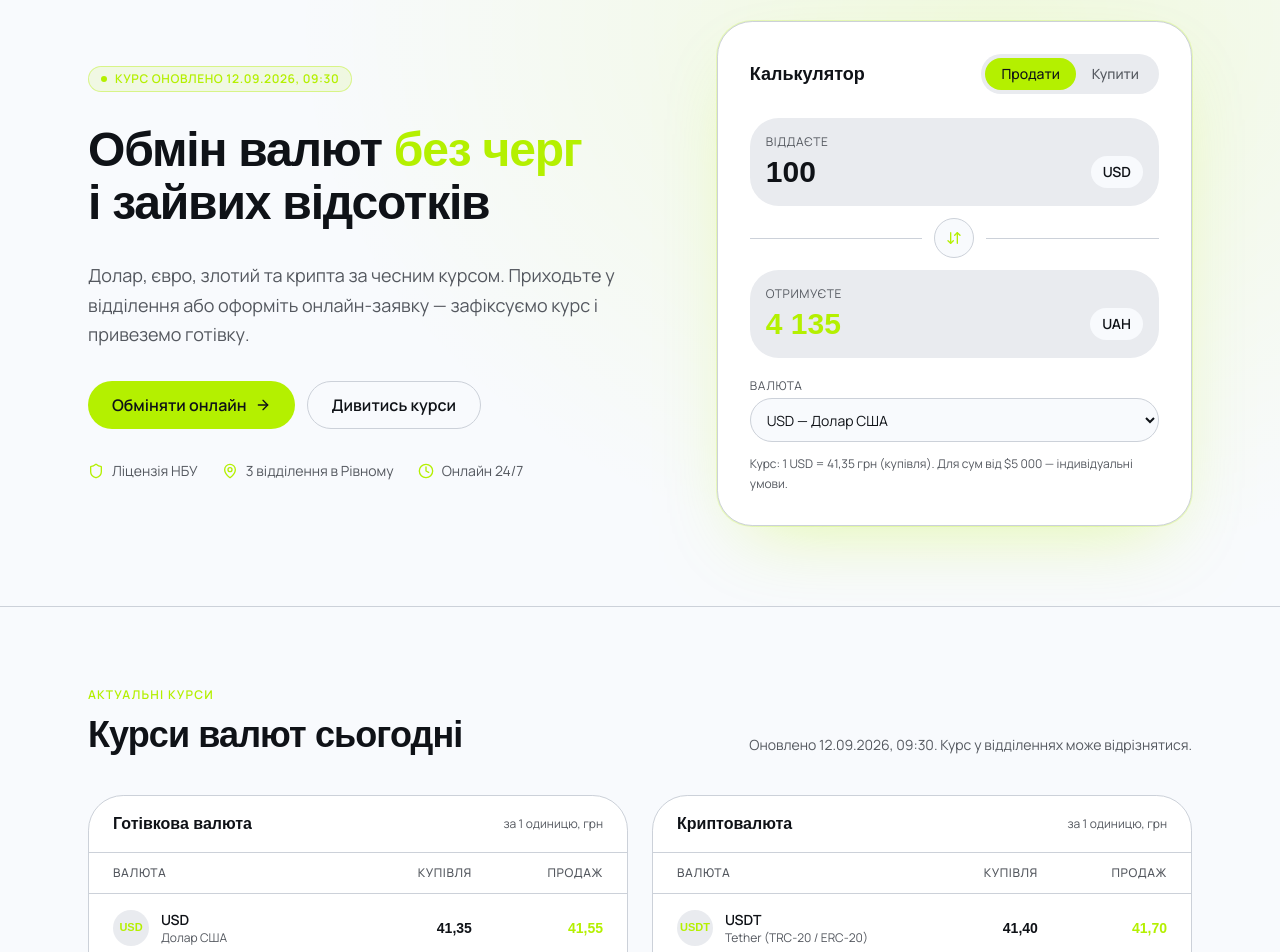
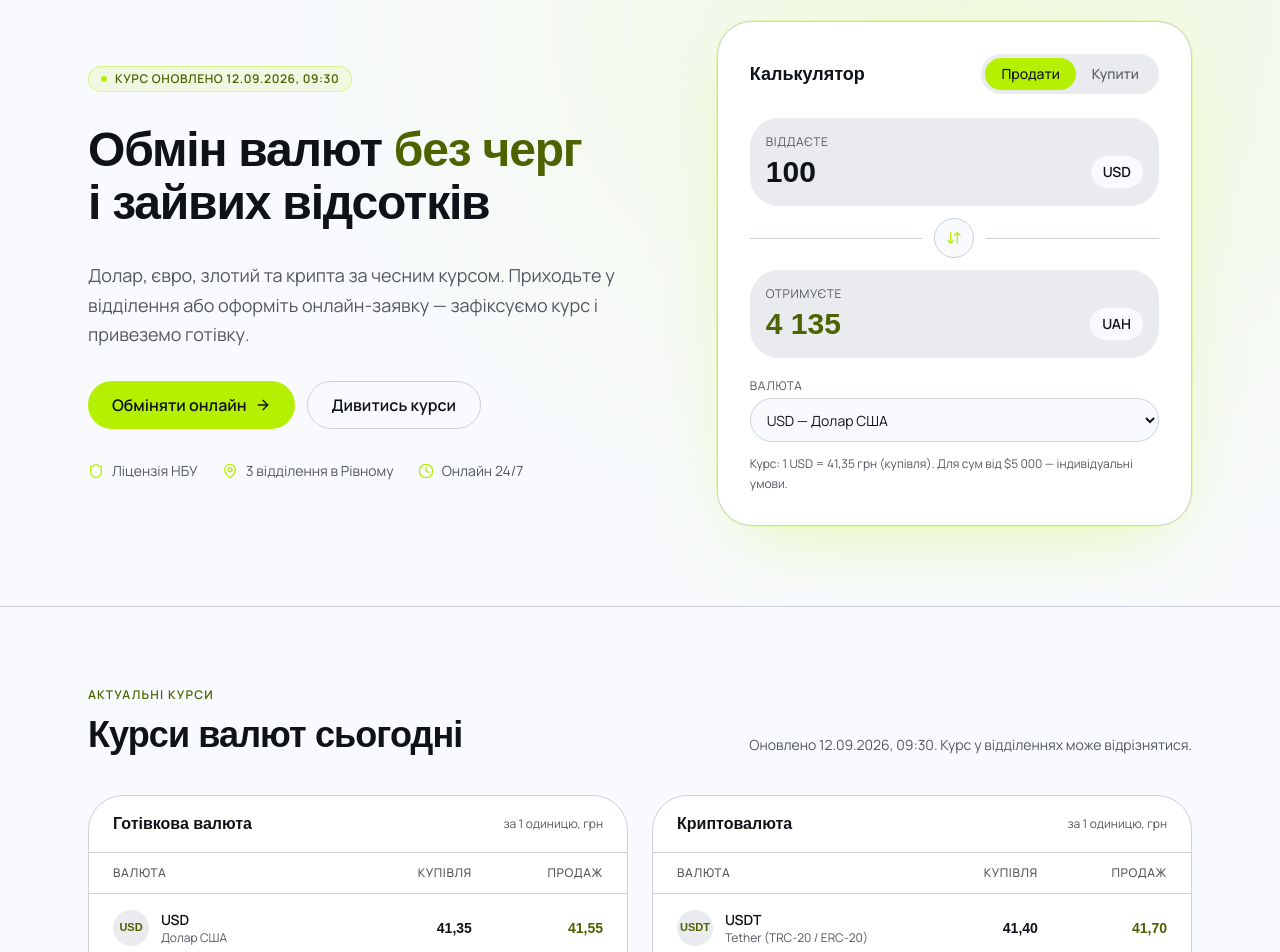
Before and after one commit to arsenidze-glitch/u-vex, a Next.js app: page / in a window 1280 px wide. Shown: the part 140-1092 px from the top of the page. Built offline with nearby package versions, Linux system fonts and the light colour scheme; a web font is replaced by a local one.

Commit message:
Improve light theme contrast

```diff
--- a/app/globals.css
+++ b/app/globals.css
@@ -74,3 +74,7 @@
 @utility font-display {
   font-family: var(--font-display);
 }
+
+@utility text-accent-strong {
+  color: oklch(0.46 0.14 122);
+}
--- a/components/calculator.tsx
+++ b/components/calculator.tsx
@@ -73,7 +73,7 @@ export function Calculator() {
         <div className="rounded-2xl bg-secondary p-4">
           <p className="mb-1 text-xs uppercase tracking-wider text-muted-foreground">Отримуєте</p>
           <div className="flex items-center gap-3">
-            <output htmlFor="amount" className="min-w-0 flex-1 truncate font-display text-3xl font-bold text-primary">
+            <output htmlFor="amount" className="min-w-0 flex-1 truncate font-display text-3xl font-bold text-accent-strong">
               {mode === 'sell' ? formatUah(result) : result.toFixed(rate.kind === 'crypto' ? 6 : 2)}
             </output>
             <span className="rounded-full bg-background px-3 py-1.5 text-sm font-semibold">{getLabel}</span>
--- a/components/hero.tsx
+++ b/components/hero.tsx
@@ -17,12 +17,12 @@ export function Hero() {
       />
       <div className="relative mx-auto grid max-w-6xl grid-cols-1 gap-12 px-4 pb-20 pt-16 sm:px-6 lg:grid-cols-[1.1fr_0.9fr] lg:items-center lg:pt-24">
         <div className="flex min-w-0 flex-col gap-8">
-          <div className="inline-flex w-fit items-center gap-2 rounded-full border border-primary/40 bg-primary/10 px-3 py-1 text-xs font-semibold uppercase tracking-wider text-primary">
+          <div className="inline-flex w-fit items-center gap-2 rounded-full border border-primary/40 bg-primary/10 px-3 py-1 text-xs font-semibold uppercase tracking-wider text-accent-strong">
             <span className="size-1.5 rounded-full bg-primary" aria-hidden="true" />
             Курс оновлено {ratesUpdatedAt}
           </div>
           <h1 className="font-display text-balance text-3xl font-bold leading-[1.1] tracking-tight sm:text-4xl lg:text-5xl">
-            Обмін валют <span className="text-primary">без черг</span> і зайвих відсотків
+            Обмін валют <span className="text-accent-strong">без черг</span> і зайвих відсотків
           </h1>
           <p className="max-w-xl text-pretty text-lg leading-relaxed text-muted-foreground">
             Долар, євро, злотий та крипта за чесним курсом. Приходьте у відділення або оформіть
--- a/components/rates-table.tsx
+++ b/components/rates-table.tsx
@@ -20,7 +20,7 @@ function Table({ title, items }: { title: string; items: Rate[] }) {
             <tr key={r.code} className="border-t border-border transition-colors hover:bg-secondary/60">
               <td className="px-4 py-4 sm:px-6">
                 <div className="flex items-center gap-3">
-                  <span className="flex size-9 items-center justify-center rounded-full bg-secondary font-display text-[11px] font-bold text-primary">
+                  <span className="flex size-9 items-center justify-center rounded-full bg-secondary font-display text-[11px] font-bold text-accent-strong">
                     {r.code.slice(0, 4)}
                   </span>
                   <div>
@@ -30,7 +30,7 @@ function Table({ title, items }: { title: string; items: Rate[] }) {
                 </div>
               </td>
               <td className="px-4 py-4 text-right font-display font-semibold tabular-nums sm:px-6">{formatUah(r.buy)}</td>
-              <td className="px-4 py-4 text-right font-display font-semibold tabular-nums text-primary sm:px-6">
+              <td className="px-4 py-4 text-right font-display font-semibold tabular-nums text-accent-strong sm:px-6">
                 {formatUah(r.sell)}
               </td>
             </tr>
@@ -50,7 +50,7 @@ export function RatesTable() {
       <div className="mx-auto flex max-w-6xl flex-col gap-10 px-4 py-20 sm:px-6">
         <div className="flex flex-col gap-4 md:flex-row md:items-end md:justify-between">
           <div className="flex flex-col gap-3">
-            <p className="text-xs font-semibold uppercase tracking-widest text-primary">Актуальні курси</p>
+            <p className="text-xs font-semibold uppercase tracking-widest text-accent-strong">Актуальні курси</p>
             <h2 className="font-display text-balance text-3xl font-bold tracking-tight sm:text-4xl">
               Курси валют сьогодні
             </h2>
```
